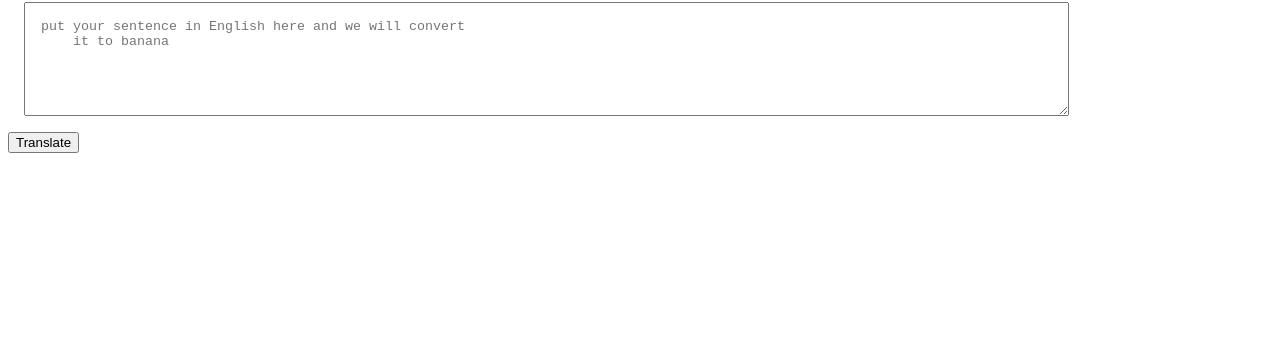
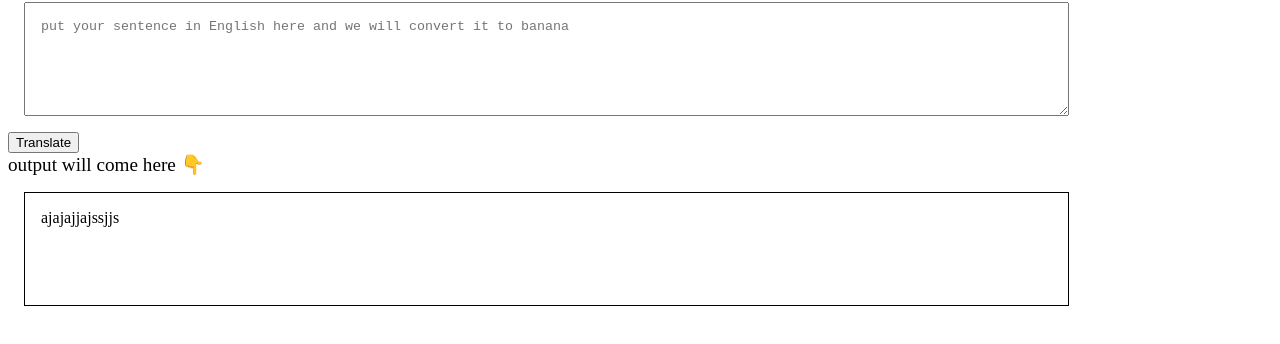
Before and after one commit to vijaykr85/noegcamp-banana-speak, a plain HTML site: page index.html in a window 1280 px wide. Both pictures are taken after a click on the button "Translate". Shown: the part 78-422 px from the top of the page. Drawn offline with Linux system fonts and the light colour scheme.

Commit message:
input output processing done

```diff
--- a/app.js
+++ b/app.js
@@ -1,12 +1,9 @@
 var btnTranslate = document.querySelector("#btn-translate");
 var txtInput = document.querySelector("#txt-input");
+var outputDiv = document.querySelector("#output");
 
-console.log(txtInput)
 
 function clickhandler() {
-
-    console.log("clicked!");
-    console.log("input",txtInput.value);
+    outputDiv.innerText = "ajajajjajssjjs" + txtInput.value;
 };
-
-btnTranslate.addEventListener("click", clicktHandler)
+btnTranslate.addEventListener("click", clickhandler)
--- a/index.html
+++ b/index.html
@@ -13,15 +13,25 @@
             margin:1rem;
             padding:1rem
         }
+
+        #output {
+           border: 1px solid black;
+           height: 10vh;
+           width: 80%;
+           margin: 1rem;
+           padding:1rem;
+        }
+
     </style>
 </head>
 <body>
     <h1>talk banana</h1>
-    <textarea
-    id="txt-input"
-    placeholder="put your sentence in English here and we will convert
-    it to banana"></textarea>
+    <textarea  id="txt-input" placeholder="put your sentence in English here and we will convert it to banana"></textarea>
     <button id="btn-translate">Translate</button>
-    <script src="app.js" type="text/java/scriipt"></script>
+    <!-- <script src="app.js" type="text/java/scriipt"></script> -->
+
+    <div style="font-size: larger;">output will come here 👇</div>
+    <div id ="output">  </div>
+    <script src="app.js"></script>
 </body>
 </html>
```
